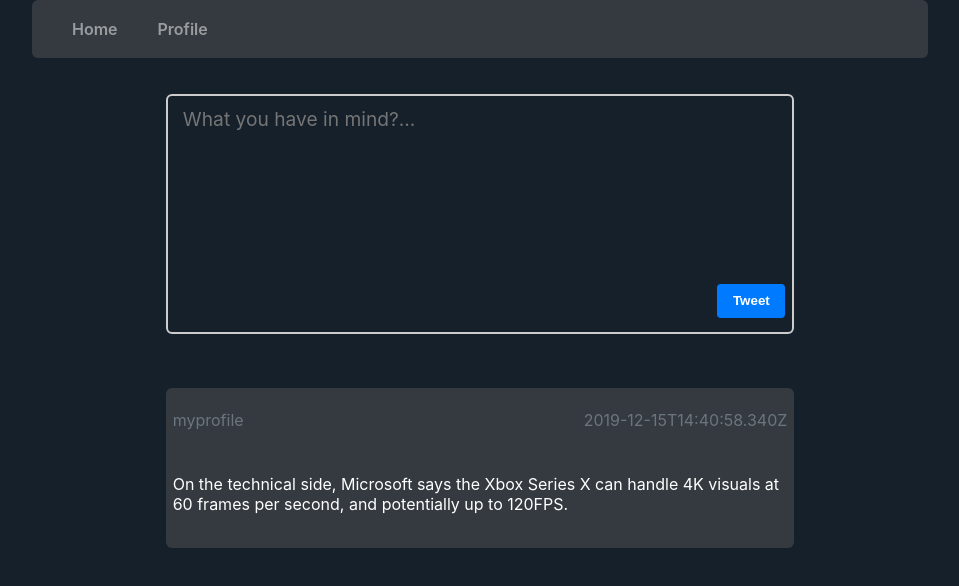
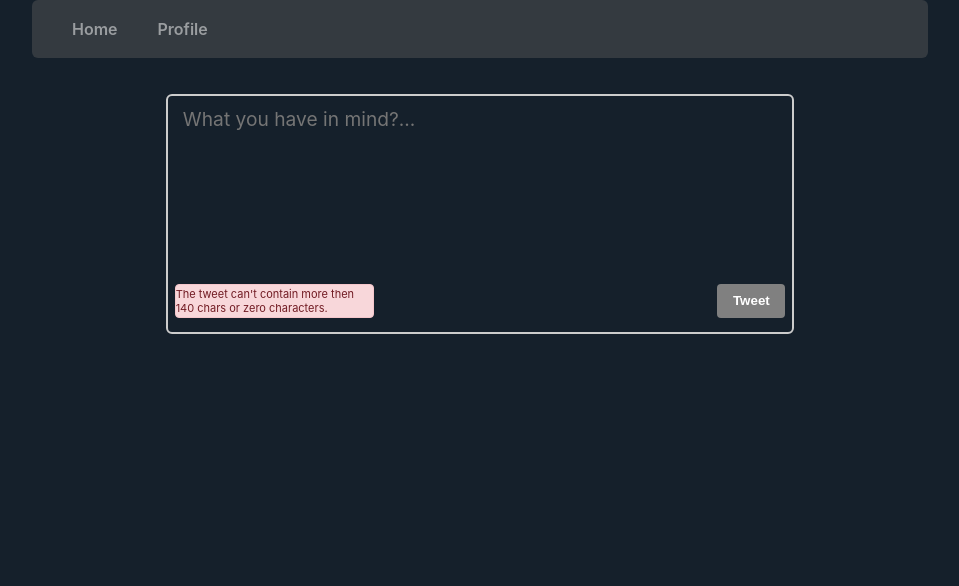
Before and after one commit to Itc-bootcamp-2019/micro-blogging-front-end-droproject92, a React (Create React App) app: page / in a window 1280 px wide. Shown: the top 586 px of the page, without its empty margins (160-1119 px from the left). Built offline with nearby package versions, Linux system fonts and the light colour scheme.

Commit message:
Tweets feature

```diff
--- a/src/components/Home.js
+++ b/src/components/Home.js
@@ -2,16 +2,34 @@ import React from 'react';
 import TweetBox from "./TweetBox";
 import TweetMsg from "./TweetMsg";
 
-const Home = () => {
+class Home extends React.Component {
+    constructor(props) {
+        super(props);
+        this.state = {
+            tweets: [],
+        };
+    }
+
+    handleInput = (username,date,content) => {
+        this.setState({
+            tweets: [{username,date,content}, ...this.state.tweets]
+        });
+    }
 
 
 
-    return (
-        <div>
-            <TweetBox />
-            <TweetMsg />
-        </div>
-    )
+    render() {
+        const { tweets} = this.state;
+
+        return (
+            <div>
+                <TweetBox onChange={(username,date,content) => this.handleInput(username,date,content)} />
+                {tweets.map((tweet)=>  <TweetMsg username={tweet.username} content={tweet.content} date={tweet.date}/> )}
+            </div>
+        )
+
+    }
 }
 
+
 export default Home;
--- a/src/components/TweetBox.js
+++ b/src/components/TweetBox.js
@@ -4,16 +4,24 @@ class TweetBox extends React.Component {
   constructor(props) {
     super(props);
     this.state = {
-      chars_left: 140
+      isValid: false,
+      isZero: false,
+      username:'',
+      content: ''
     };
   }
-  HandleWordCount = (event) => {
-    const charCount = event.target.value.length;
-    const charsLength = 140 - charCount;
-    this.setState({ chars_left:charsLength });
-    console.log(this.state.chars_left);
+  handleOnChange = (event) => {
+    const textInput = event.target.value;
+    const charCount = textInput.length;
+    const isValid = charCount < 141;
+    const isZero = charCount > 0;
+    console.log(charCount);
+    this.setState({
+        isValid:isValid,
+        content: textInput
+     });
+  };
 
-  };
 
   render() {
     return (
@@ -23,18 +31,17 @@ class TweetBox extends React.Component {
             className="text-box"
             placeholder="What you have in mind?..."
             name="tweet"
-            onChange={this.HandleWordCount}
+            onChange={this.handleOnChange}
           ></textarea>
           <button
             type="button"
-            onClick={() => console.log('tweet')}
-            disabled={this.state.chars_left <= 0 ? "disabled" : null}
+            onClick={() => this.props.onChange(this.state.username,(new Date()).toISOString(),this.state.content)}
+            disabled={!this.state.isValid || this.state.isZero}
             className="tweet-btn"
           >
             Tweet
           </button>
-          {this.state.chars_left <= 0 ? <p className="max-charac-msg">The tweet can't contain more then 140 chars.</p> : null}
-
+          {!this.state.isValid && <p className="max-charac-msg">The tweet can't contain more then 140 chars or zero characters.</p>}
 
         </div>
       </div>
--- a/src/components/TweetMsg.js
+++ b/src/components/TweetMsg.js
@@ -1,15 +1,16 @@
 import React from "react";
 
-const TweetMsg = () => {
+const TweetMsg = (props) => {
+
   return (
     <div className="display-tweet-list">
       <div className="tweet-msg">
           <div className="tweet-msg-info">
-              <p>myprofile</p>
-              <p>2019-12-15T14:40:58.340Z</p>
+              <p>{props.username}</p>
+              <p>{props.date}</p>
           </div>
           <div className="tweet-msg-text">
-              <p>On the technical side, Microsoft says the Xbox Series X can handle 4K visuals at 60 frames per second, and potentially up to 120FPS.</p>
+              <p>{props.content}</p>
           </div>
       </div>
 
```
